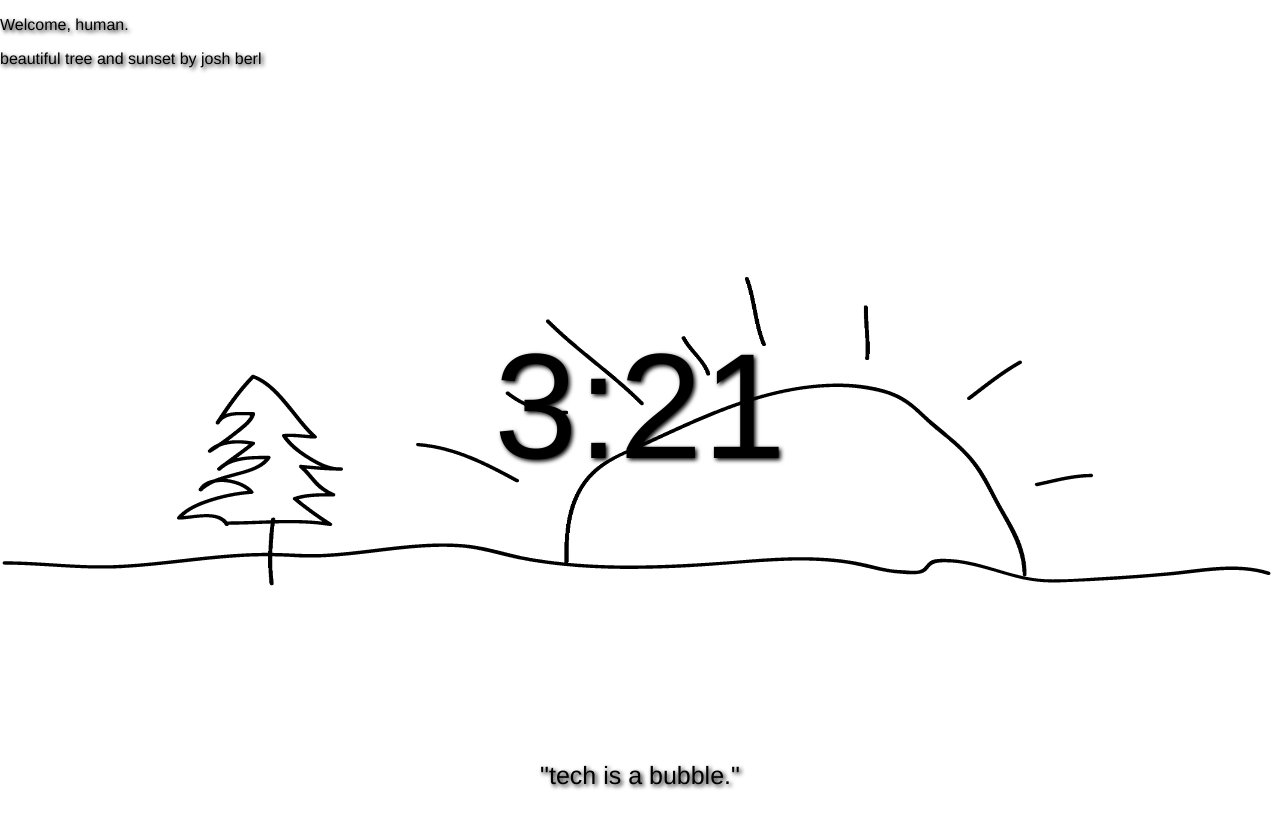
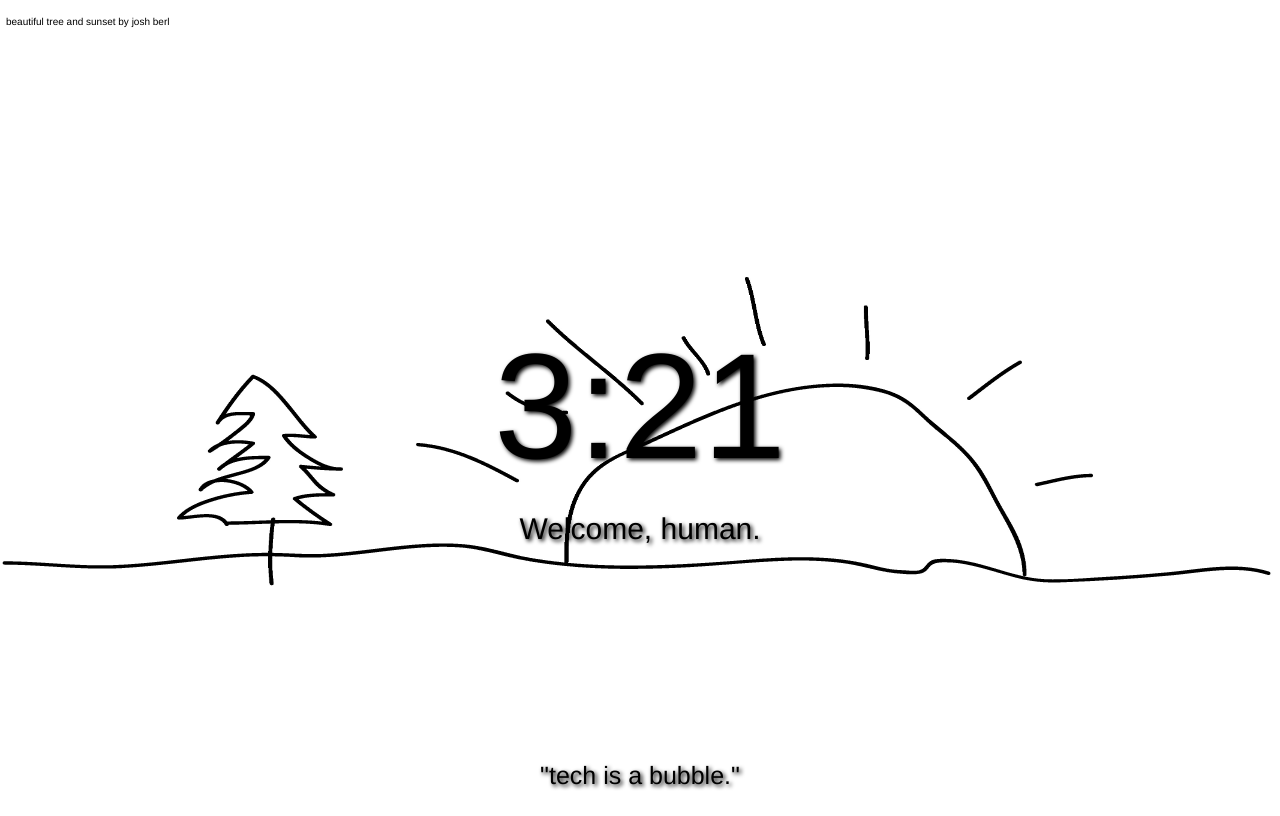
Before and after one commit to inertia-dashboard/inertia-dashboard.github.io, a plain HTML site: page index.html in a window 1280 px wide. Drawn offline with Linux system fonts and the light colour scheme; some packages are replaced by stand-ins of ours.

Commit message:
changed text positioning

```diff
--- a/style.css
+++ b/style.css
@@ -46,7 +46,6 @@ body {
 
 }
 
-<<<<<<< HEAD
 #welcome {
 	opacity: 1;
 	display: block;
@@ -59,13 +58,11 @@ body {
 }
 
 
-
-
-
-=======
 #imagetitle {
 	opacity: 1;
+	display: block;
+	position: absolute;
+	left: 6px;
 	font-size: 10px;
 	text-shadow: none;
 }
->>>>>>> 367baa7c98726a0c1a9489aa7234a2ab42ae2c65
```
